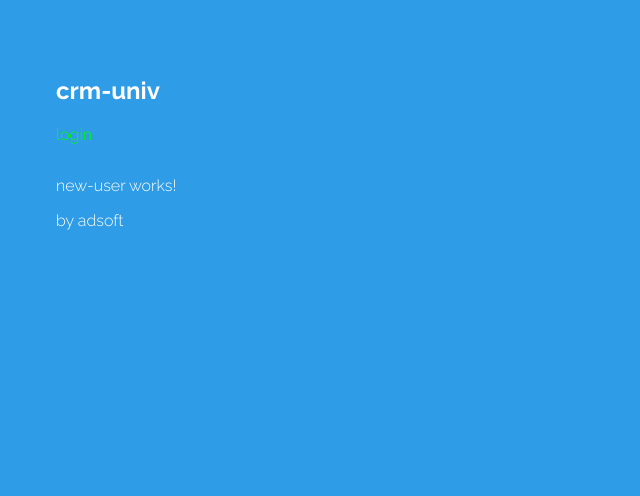
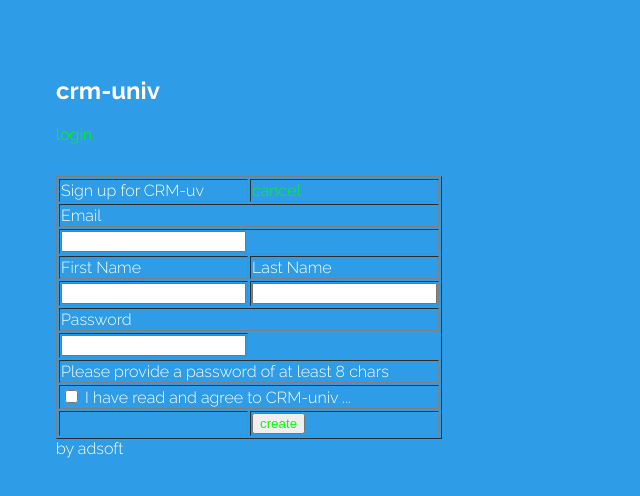
Before and after one commit to kevinquintanah12/frontmycv, an Angular app: page /newuser in a window 1280 px wide. Shown: the top 496 px of the page, without its empty margins (0-640 px from the left). Built offline with nearby package versions, Linux system fonts and the light colour scheme.

Commit message:
add create user

```diff
--- a/src/app/forgot-password/forgot-password.component.html
+++ b/src/app/forgot-password/forgot-password.component.html
@@ -1 +1,25 @@
-<p>forgot-password works!</p>
+<table border=1>
+<tr>
+  <td> Forgot Password  </td> <td>
+  <a routerLink="/">
+     cancel
+  </a>
+  </td>
+</tr>
+<tr>
+  <td colspan=2> Forgot your password? No worries ...  </td>
+</tr>
+<tr>
+<td colspan=2> Email </td>
+</tr>
+<tr>
+ <td colspan=2> <input type="email">  </td>
+</tr>
+<tr>
+ <td colspan=2>
+      <a routerLink="/">
+         <button> Send me url to reset my password </button>
+      </a>
+ </td>
+</tr>
+</table>
--- a/src/app/login/login.component.html
+++ b/src/app/login/login.component.html
@@ -1,12 +1,9 @@
 <table border=1>
 <tr>
   <td> login CRM-uv  </td> <td>
-
   <a routerLink="/">
      cancel
   </a>
-
-
   </td>
 </tr>
 <tr>
@@ -26,7 +23,6 @@
 </tr>
 <tr>
 <td> </td> <td>
-
       <a routerLink="/home">
          <button> log in </button>
       </a>
--- a/src/app/new-user/new-user.component.html
+++ b/src/app/new-user/new-user.component.html
@@ -1 +1,55 @@
-<p>new-user works!</p>
+<table border=1>
+<tr>
+  <td> Sign up for CRM-uv  </td> <td>
+  <a routerLink="/">
+     cancel
+  </a>
+  </td>
+</tr>
+<tr>
+  <td colspan=2> Email </td>
+</tr>
+
+<tr>
+ <td colspan=2> <input type="email">  </td>
+</tr>
+
+<tr>
+<td> First Name </td> <td> Last Name  </td>
+</tr>
+
+<tr>
+<td> <input type="text">  </td> <td> <input type="text">  </td>
+</tr>
+
+<tr>
+<td colspan=2> Password </td>
+</tr>
+<tr colspan=2>
+<td>  <input type="password">  </td>
+</tr>
+
+
+<tr>
+ <td colspan=2 >
+
+   Please provide a password of at least 8 chars
+
+</td>
+</tr>
+<tr>
+<td colspan=2>
+   <input type="checkbox"> I have read and agree to CRM-univ ...
+ </td>
+</tr>
+<tr>
+ <td></td> <td>
+  <button>
+     <a routerLink="/login">
+       create
+     </a>
+  </button>
+
+ </td>
+</tr>
+</table>
```
